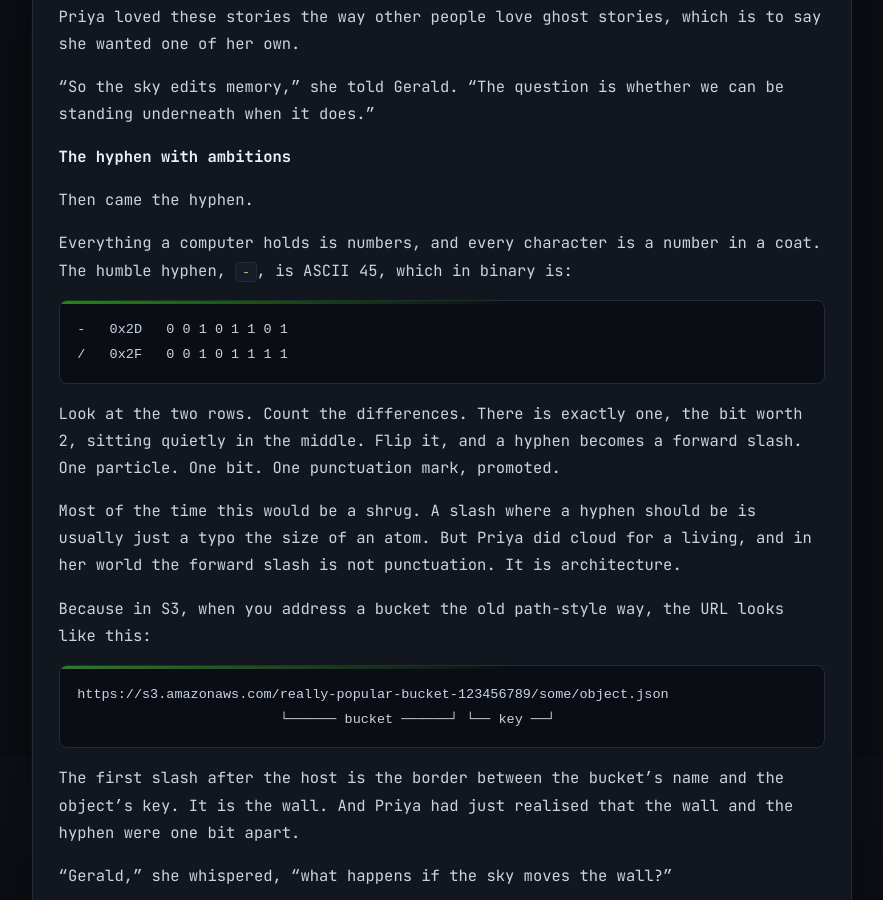
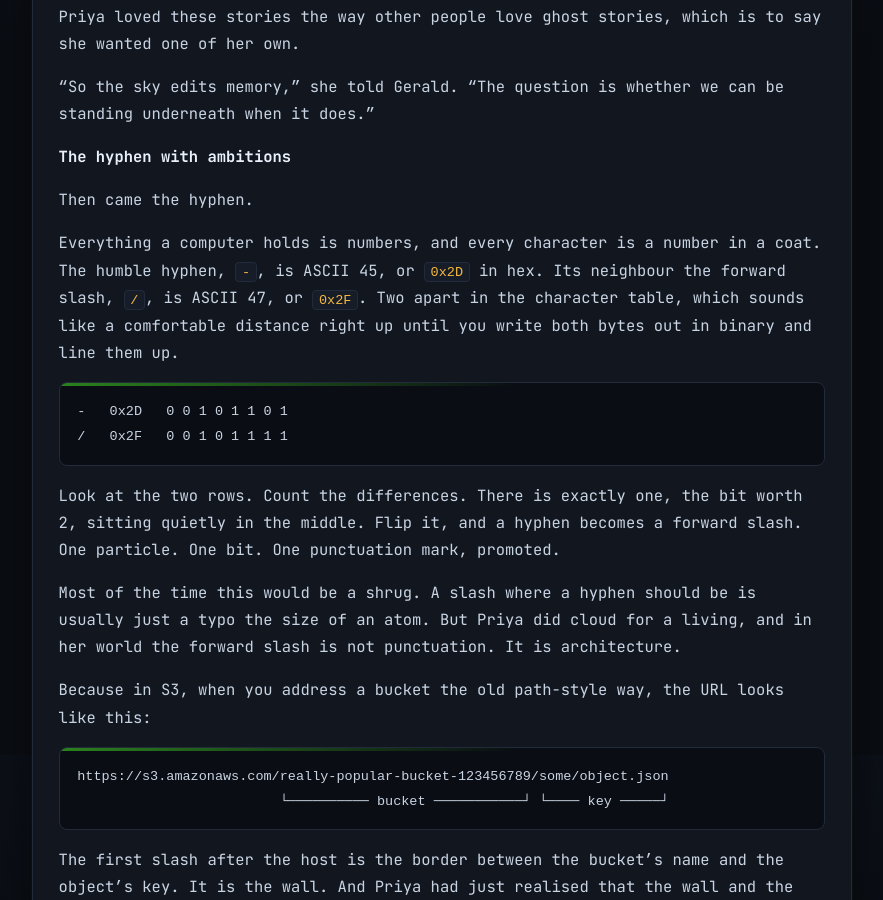
Before and after one commit to cybercdh/cybercdh.github.io, a Jekyll site: the page built from _posts/2026-09-18-bitflippr.markdown, in a window 1280 px wide and 900 px high, scrolled down 1945 px. Shown: the whole window, without its empty margins (198-1081 px from the left). Built offline with Jekyll 4.4.1, drawn with Linux system fonts in a browser that asks for light colours; some of the changed text lies outside the part shown.

Commit message:
bitflippr: explain both chars in prose, fix S3 URL bracket alignment
Introduce the hyphen (0x2D) and forward slash (0x2F) in text before the
binary block, and realign the path-style breakdown so the key bracket
sits under some/object.json rather than the tail of the bucket.

Co-Authored-By: Claude Opus 4.8 <noreply@anthropic.com>

````diff
--- a/_posts/2026-09-18-bitflippr.markdown
+++ b/_posts/2026-09-18-bitflippr.markdown
@@ -45,7 +45,7 @@ Priya loved these stories the way other people love ghost stories, which is to s
 
 Then came the hyphen.
 
-Everything a computer holds is numbers, and every character is a number in a coat. The humble hyphen, `-`, is ASCII 45, which in binary is:
+Everything a computer holds is numbers, and every character is a number in a coat. The humble hyphen, `-`, is ASCII 45, or `0x2D` in hex. Its neighbour the forward slash, `/`, is ASCII 47, or `0x2F`. Two apart in the character table, which sounds like a comfortable distance right up until you write both bytes out in binary and line them up.
 
 ```
 -   0x2D   0 0 1 0 1 1 0 1
@@ -60,7 +60,7 @@ Because in S3, when you address a bucket the old path-style way, the URL looks l
 
 ```
 https://s3.amazonaws.com/really-popular-bucket-123456789/some/object.json
-                         └────── bucket ──────┘ └── key ──┘
+                         └────────── bucket ───────────┘ └──── key ─────┘
 ```
 
 The first slash after the host is the border between the bucket's name and the object's key. It is the wall. And Priya had just realised that the wall and the hyphen were one bit apart.
````
